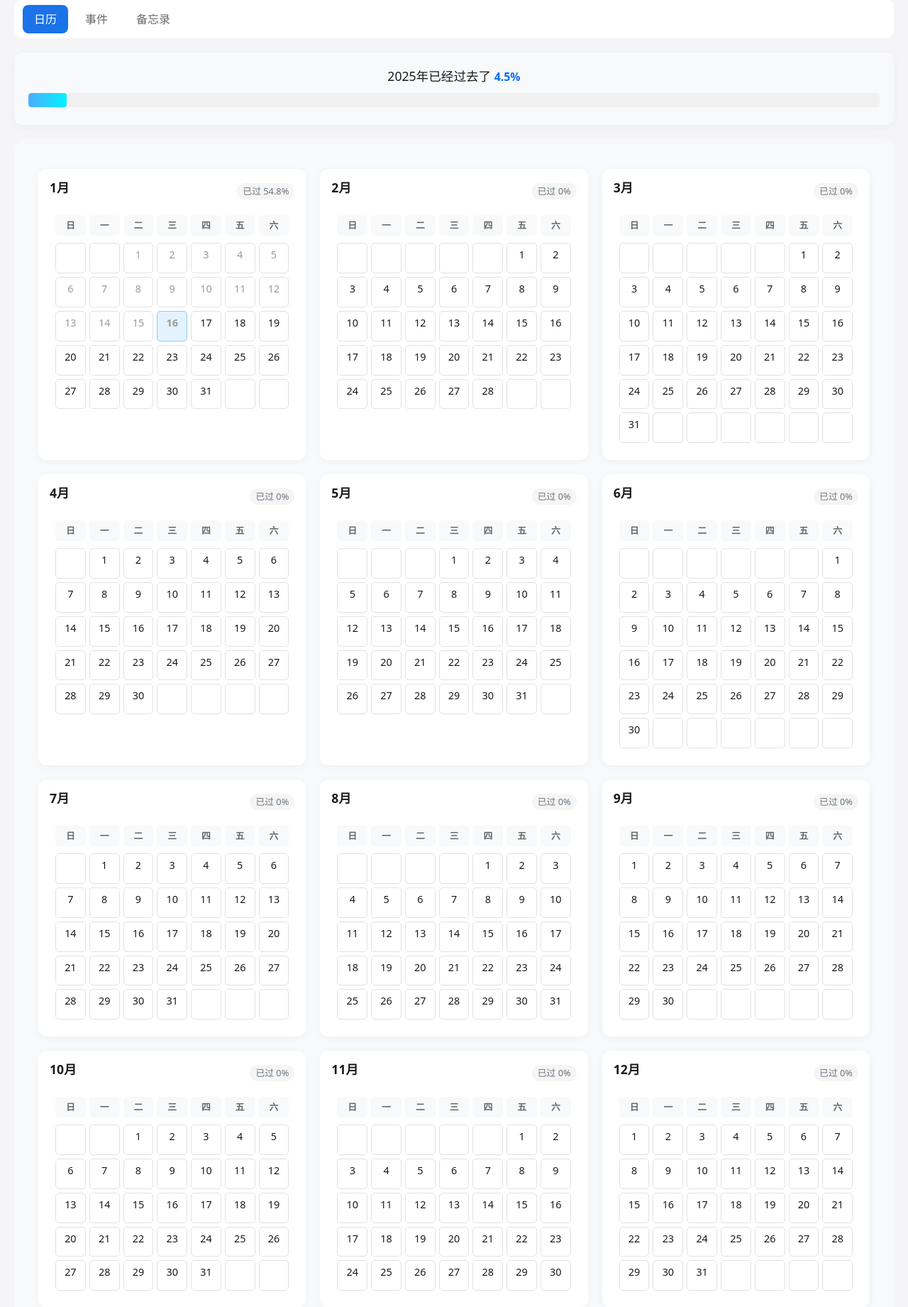
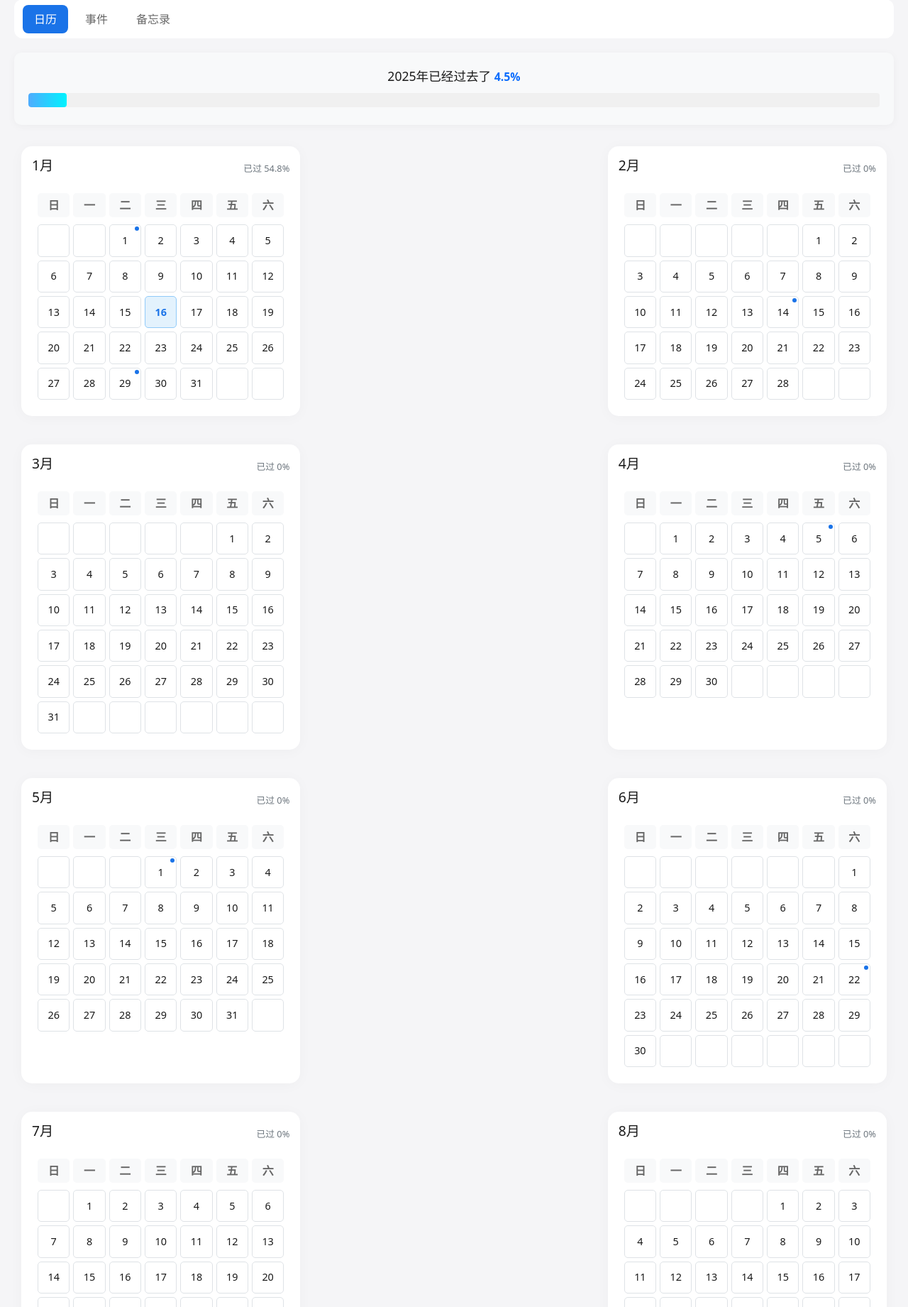
Before and after one commit to InfBre/Interactive-calendar, a Flask app: page / in a window 1280 px wide. Shown: the part 320-2161 px from the top of the page at 71% size. Before the commit the page ends 2138 px from the top, so only its background shows below. Run offline with Flask 2, Linux system fonts and the light colour scheme; the visitor is signed in with stand-in values (Sample User, id 1); a database or web service that is not in the repository returns one stand-in record (values such as "Sample title"); data that the repository does not hold is empty.

Commit message:
Fix calendar rendering and improve styles

```diff
--- a/static/css/style.css
+++ b/static/css/style.css
@@ -22,117 +22,82 @@
 
 /* 月份容器样式 */
 .month-container {
-    padding: 16px;
-    background-color: #ffffff;
-    border-radius: 12px;
-    margin: 0 8px 16px 8px;
-    width: calc(33.33% - 16px);
-    box-shadow: 0 2px 12px rgba(0, 0, 0, 0.04);
-    transition: transform 0.2s ease, box-shadow 0.2s ease;
-}
-
-.month-container:hover {
-    transform: translateY(-2px);
-    box-shadow: 0 4px 16px rgba(0, 0, 0, 0.08);
+    background: white;
+    border-radius: 15px;
+    padding: 15px;
+    margin-bottom: 20px;
+    box-shadow: 0 2px 20px rgba(0, 0, 0, 0.03);
 }
 
 .month-header {
     display: flex;
     justify-content: space-between;
     align-items: center;
-    margin-bottom: 12px;
+    margin-bottom: 10px;
 }
 
 .month-title {
-    font-size: 1.1rem;
     margin: 0;
-    color: #1a1a1a;
-    font-weight: 600;
+    font-size: 1.2rem;
+    font-weight: 500;
 }
 
 .month-progress {
-    font-size: 0.85rem;
+    font-size: 0.9rem;
     color: #666;
-    background: #f5f5f5;
-    padding: 2px 8px;
-    border-radius: 12px;
 }
 
 /* 日期单元格样式 */
-.weekday-header {
-    text-align: center;
-    padding: 8px 4px;
-    font-size: 0.8rem;
-    font-weight: 500;
-    color: #666;
-}
-
 .day-cell {
     position: relative;
-    padding: 8px 4px;
-    text-align: center;
-    font-size: 0.9rem;
+    aspect-ratio: 1;
+    padding: 5px;
+    border: 1px solid #dee2e6;
+    border-radius: 5px;
     cursor: pointer;
-    border-radius: 6px;
-    transition: all 0.2s ease;
+    transition: background-color 0.2s;
+    display: flex;
+    flex-direction: column;
+    align-items: center;
+    justify-content: center;
 }
 
 .day-cell:hover {
-    background-color: #f5f5f5;
+    background-color: #f8f9fa;
 }
 
-/* 今天的日期样式 */
-.today {
-    background-color: #e8f3ff;
+.day-cell.today {
+    background-color: #e8f0fe;
+    border-color: #1a73e8;
+    font-weight: bold;
     color: #1a73e8;
-    font-weight: 600;
 }
 
-.today:hover {
-    background-color: #d8e8ff;
+.event-mark {
+    position: absolute;
+    top: 2px;
+    right: 2px;
+    width: 6px;
+    height: 6px;
+    background-color: #1a73e8;
+    border-radius: 50%;
 }
 
-/* 过去日期的样式 */
-.past-date {
-    color: #999;
+.note-mark {
+    position: absolute;
+    top: 2px;
+    left: 2px;
+    width: 6px;
+    height: 6px;
+    background-color: #34a853;
+    border-radius: 50%;
 }
 
-/* 未来日期的样式 */
-.future-date {
-    color: #1a1a1a;
-}
-
-/* 有备忘录的日期样式 */
-.has-note {
+.weekday-header {
+    text-align: center;
     font-weight: 500;
-}
-
-.has-note::after {
-    content: '';
-    position: absolute;
-    bottom: 4px;
-    left: 50%;
-    transform: translateX(-50%);
-    width: 4px;
-    height: 4px;
-    background-color: #1a73e8;
-    border-radius: 50%;
-    opacity: 0.8;
-}
-
-/* 日历容器样式 */
-.calendar-container {
-    display: flex;
-    flex-wrap: wrap;
-    justify-content: flex-start;
-    margin: 0 -8px;
-    padding: 16px;
-}
-
-.calendar-view {
-    background-color: #f8f9fa;
-    border-radius: 16px;
-    padding: 16px;
+    color: #666;
+    padding: 5px;
 }
 
 /* 进度条样式 */
@@ -396,3 +361,29 @@
 .btn-primary:hover {
     background-color: #0056b3;
 }
+
+/* 日历容器样式 */
+.calendar-container {
+    display: grid;
+    grid-template-columns: repeat(3, 1fr);
+    gap: 20px;
+    margin-top: 20px;
+}
+
+#month-grid {
+    display: grid;
+    grid-template-columns: repeat(7, 1fr);
+    gap: 5px;
+}
+
+@media (max-width: 992px) {
+    .calendar-container {
+        grid-template-columns: repeat(2, 1fr);
+    }
+}
+
+@media (max-width: 768px) {
+    .calendar-container {
+        grid-template-columns: 1fr;
+    }
+}
```
Also changed, not shown: static/js/main.js (+78 -113 lines).
